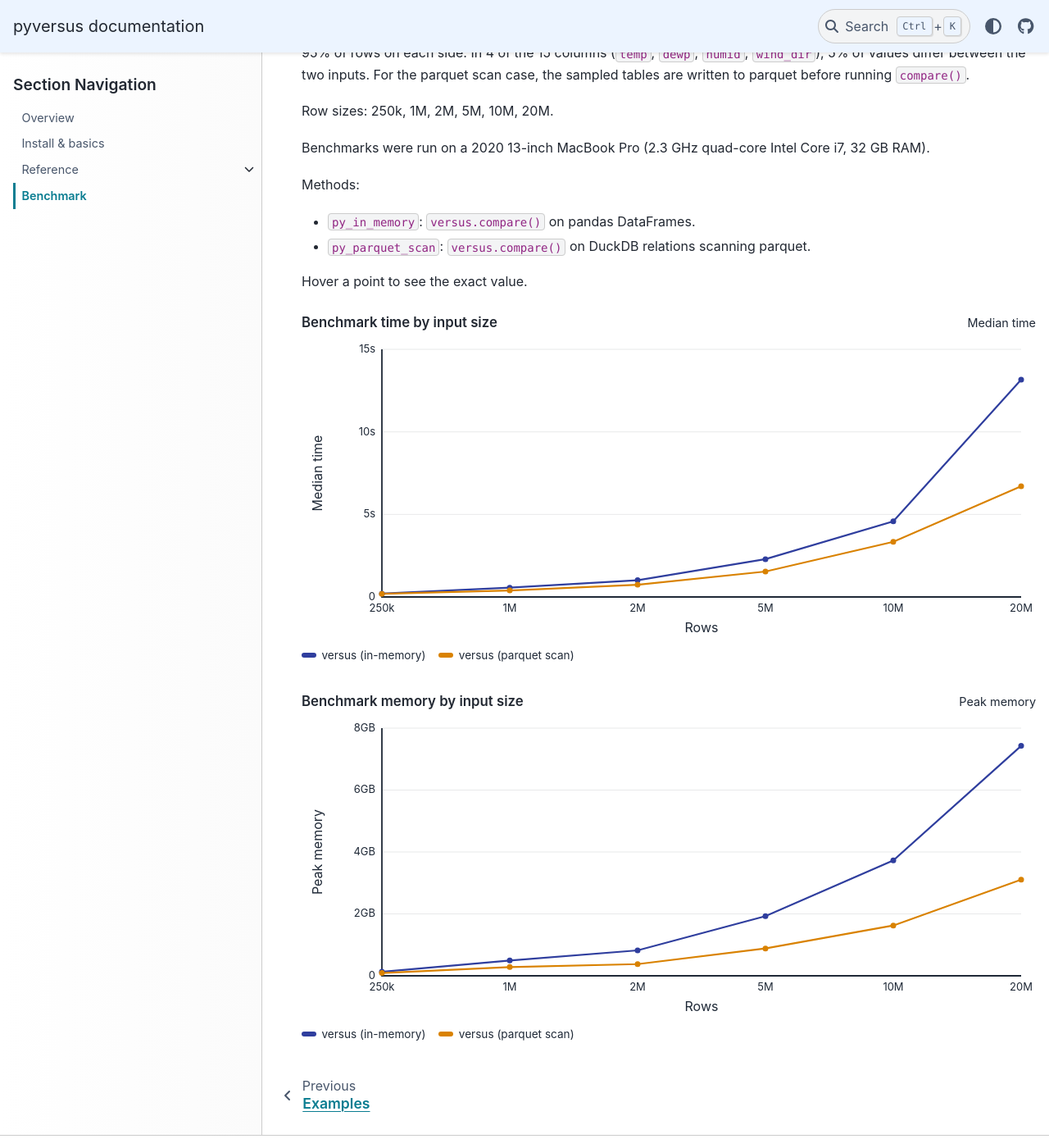
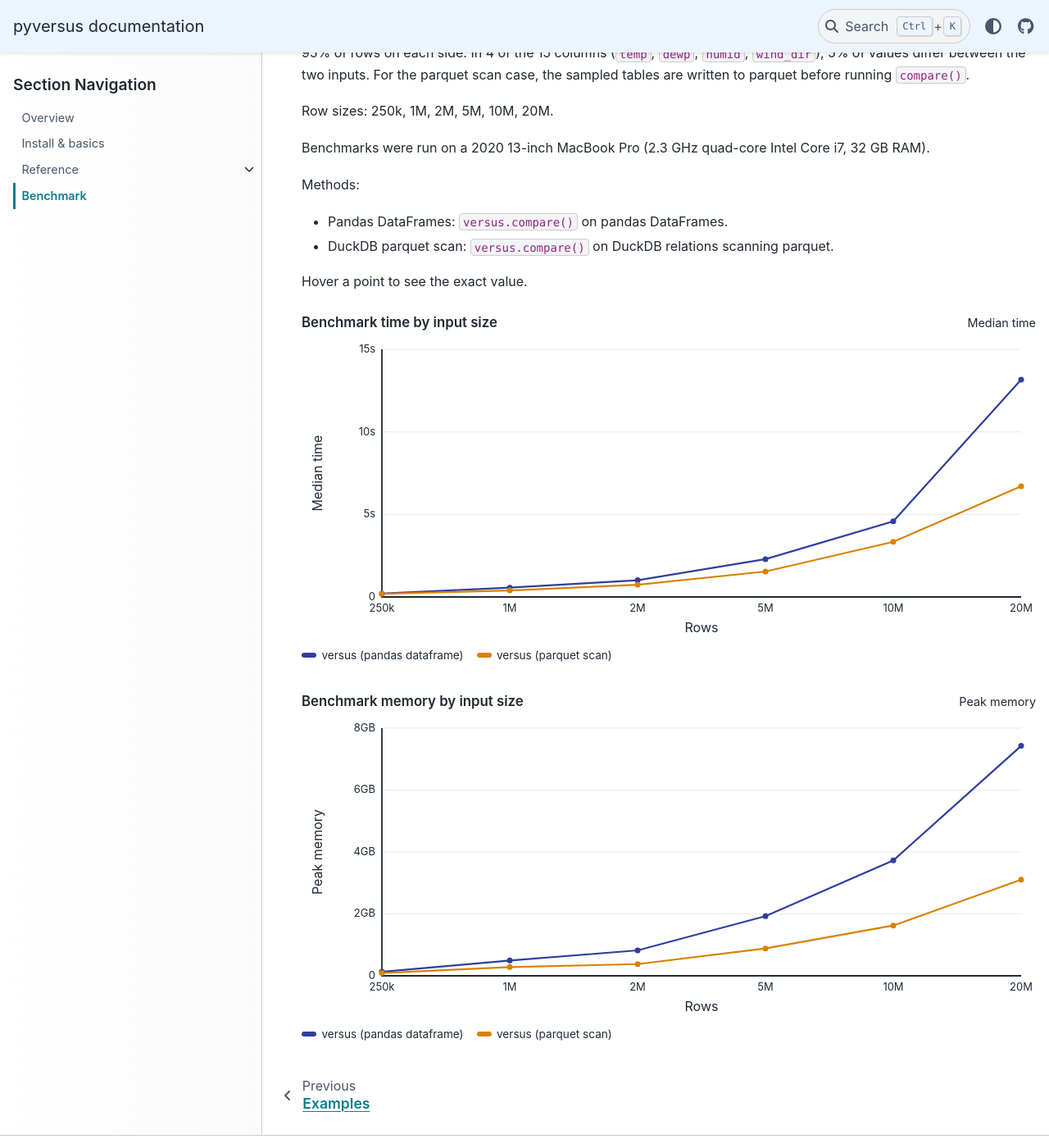
Before and after one commit to eutwt/pyversus, a Sphinx documentation site: the page built from docs_api/source/benchmark.rst, in a window 1280 px wide and 1400 px high, scrolled down 211 px. Shown: the whole window at 82% size. Built offline with Sphinx 7.4.7 and the PyData theme 0.15.4, drawn with Linux system fonts in a browser that asks for light colours.

Commit message:
docs: clarify pandas benchmark labels
- rename the in-memory benchmark series to py_pandas_dataframe throughout the data, styles, and chart script

- update the benchmark page to describe methods in plain language without code-style identifiers

```diff
--- a/docs_api/source/_static/css/custom.css
+++ b/docs_api/source/_static/css/custom.css
@@ -41,7 +41,7 @@ pre {
   --benchmark-axis: #1f2937;
   --benchmark-grid: rgba(31, 41, 55, 0.1);
   --benchmark-label: #1f2937;
-  --benchmark-series-py_in_memory: #2f3e9e;
+  --benchmark-series-py_pandas_dataframe: #2f3e9e;
   --benchmark-series-py_parquet_scan: #d98200;
   --benchmark-tooltip-bg: rgba(15, 23, 42, 0.94);
   --benchmark-tooltip-text: #f8fafc;
@@ -52,7 +52,7 @@ html[data-theme="dark"] .benchmark-chart {
   --benchmark-axis: #f8fafc;
   --benchmark-grid: rgba(248, 250, 252, 0.18);
   --benchmark-label: #f1f5f9;
-  --benchmark-series-py_in_memory: #7c8dff;
+  --benchmark-series-py_pandas_dataframe: #7c8dff;
   --benchmark-series-py_parquet_scan: #ffc44d;
   --benchmark-tooltip-bg: rgba(15, 23, 42, 0.94);
   --benchmark-tooltip-text: #f8fafc;
--- a/docs_api/source/_static/js/benchmark_charts.js
+++ b/docs_api/source/_static/js/benchmark_charts.js
@@ -13,7 +13,7 @@
       tooltipBg: "rgba(15, 23, 42, 0.94)",
       tooltipText: "#f8fafc",
       seriesColors: {
-        py_in_memory: "#2f3e9e",
+        py_pandas_dataframe: "#2f3e9e",
         py_parquet_scan: "#d98200",
       },
     },
@@ -24,7 +24,7 @@
       tooltipBg: "rgba(15, 23, 42, 0.94)",
       tooltipText: "#f8fafc",
       seriesColors: {
-        py_in_memory: "#7c8dff",
+        py_pandas_dataframe: "#7c8dff",
         py_parquet_scan: "#ffc44d",
       },
     },
--- a/docs_api/source/_static/ts/benchmark_charts.ts
+++ b/docs_api/source/_static/ts/benchmark_charts.ts
@@ -56,7 +56,7 @@ type ChartInstance = {
       tooltipBg: "rgba(15, 23, 42, 0.94)",
       tooltipText: "#f8fafc",
       seriesColors: {
-        py_in_memory: "#2f3e9e",
+        py_pandas_dataframe: "#2f3e9e",
         py_parquet_scan: "#d98200",
       },
     },
@@ -67,7 +67,7 @@ type ChartInstance = {
       tooltipBg: "rgba(15, 23, 42, 0.94)",
       tooltipText: "#f8fafc",
       seriesColors: {
-        py_in_memory: "#7c8dff",
+        py_pandas_dataframe: "#7c8dff",
         py_parquet_scan: "#ffc44d",
       },
     },
--- a/docs_api/source/benchmark.rst
+++ b/docs_api/source/benchmark.rst
@@ -14,8 +14,8 @@ Benchmarks were run on a 2020 13-inch MacBook Pro (2.3 GHz quad-core Intel Core
 
 Methods:
 
-- `py_in_memory`: `versus.compare()` on pandas DataFrames.
-- `py_parquet_scan`: `versus.compare()` on DuckDB relations scanning parquet.
+- Pandas DataFrames: `versus.compare()` on pandas DataFrames.
+- DuckDB parquet scan: `versus.compare()` on DuckDB relations scanning parquet.
 
 Hover a point to see the exact value.
 
@@ -30,8 +30,8 @@ Hover a point to see the exact value.
      rows: [250000, 1000000, 2000000, 5000000, 10000000, 20000000],
      series: [
        {
-         id: "py_in_memory",
-         label: "versus (in-memory)",
+         id: "py_pandas_dataframe",
+         label: "versus (pandas dataframe)",
          time: [0.2018, 0.5649, 1.0123, 2.2891, 4.5795, 13.1619],
          memory: [130.5, 494.8, 820.8, 1928.8, 3729.9, 7428.8]
        },
```
